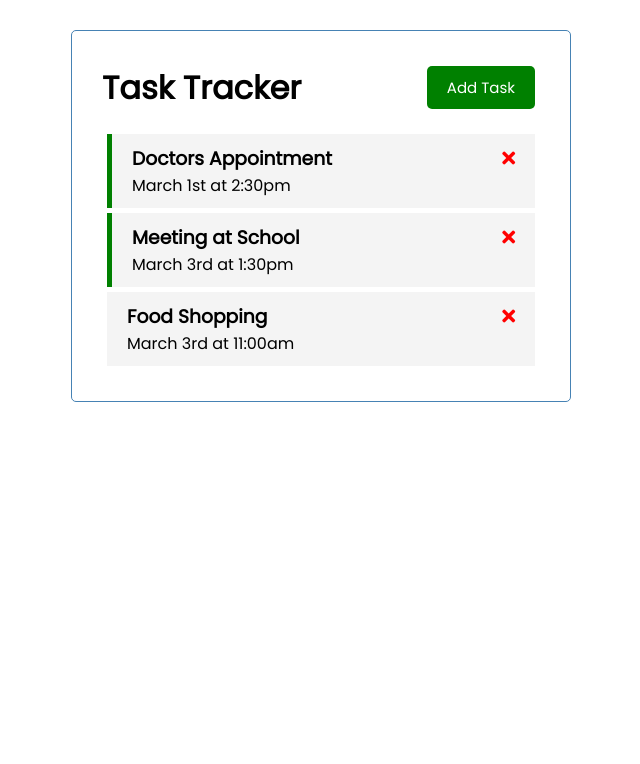
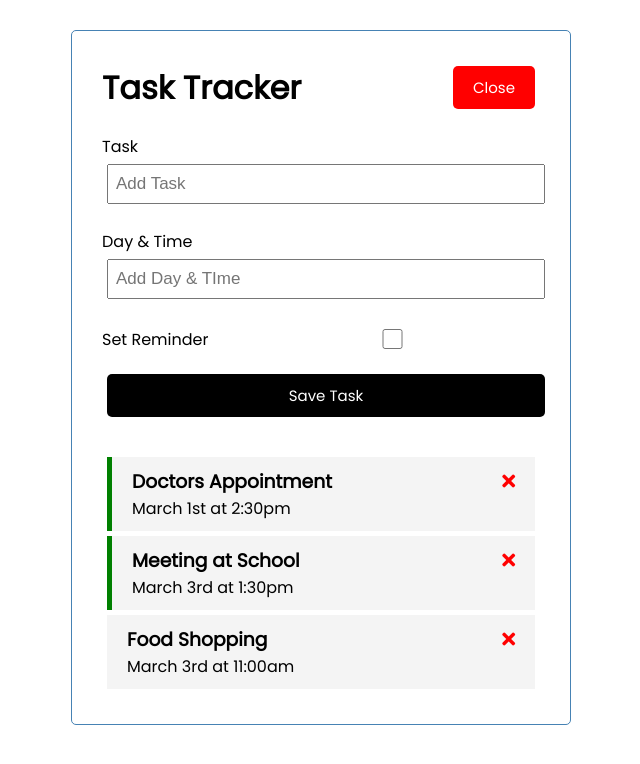
Before and after one commit to MiracleCorunus/vue-crash-2021, a Vue app: page / in a window 1280 px wide. Both pictures are taken after a click on the button "Add Task". Shown: the top 764 px of the page, without its empty margins (319-959 px from the left). Built offline with nearby package versions, Linux system fonts and the light colour scheme.

Commit message:
update features to project

```diff
--- a/src/App.vue
+++ b/src/App.vue
@@ -1,6 +1,10 @@
 <template>
   <div class="container">
-    <Header title="Task Tracker"/>
+    <Header @toggle-add-task="toggleAddTask" title="Task Tracker" :showAddTask="showAddTask"/>
+    <div v-show="showAddTask">
+      <AddTask @add-task="addTask"/>
+    </div>
+
     <Tasks @toggle-reminder="toggleReminder" @delete-task="deleteTask" :tasks="tasks"/>
   </div>
 </template>
@@ -8,19 +12,28 @@
 <script>
 import Header from './components/Header'
 import Tasks from './components/Tasks'
+import AddTask from './components/AddTask'
 
 export default {
   name: 'App',
   components: {
     Header,
     Tasks,
+    AddTask,
   },
   data() {
     return {
-      tasks: []
+      tasks: [],
+      showAddTask: false
     }
   },
   methods: {
+    toggleAddTask() {
+      this.showAddTask = !this.showAddTask
+    },
+    addTask(task) {
+      this.tasks = [...this.tasks, task]
+    },
     deleteTask(id) {
       if(confirm('Are you sure?')) {
         this.tasks = this.tasks.filter((task) => task.id !== id)
@@ -28,7 +41,7 @@
     },
     toggleReminder(id) {
       this.tasks = this.tasks.map((task) => task.id === id ? {...task, reminder: !task.reminder} : task)
-    }
+    },
   },
   created() {
     this.tasks = [
@@ -112,41 +125,6 @@
   width: 100%;
 }
 
-.add-form {
-  margin-bottom: 40px;
-}
-
-.form-control {
-  margin: 20px 0;
-}
-
-.form-control label {
-  display: block;
-}
-
-.form-control input {
-  width: 100%;
-  height: 40px;
-  margin: 5px;
-  padding: 3px 7px;
-  font-size: 17px;
-}
-
-.form-control-check {
-  display: flex;
-  align-items: center;
-  justify-content: space-between;
-}
-
-.form-control-check label {
-  flex: 1;
-}
-
-.form-control-check input {
-  flex: 2;
-  height: 20px;
-}
-
 footer {
   margin-top: 30px;
   text-align: center;
--- /dev/null
+++ b/src/components/AddTask.vue
@@ -0,0 +1,96 @@
+<template>
+    <form @submit="onSubmit" class="add-form">
+        <div class="form-control">
+            <label>Task</label>
+            <input type="text" v-model="text" name="text" placeholder="Add Task"/>
+        </div>
+        <div class="form-control">
+            <label>Day & Time</label>
+            <input
+                type="text"
+                name="day"
+                v-model="day"
+                placeholder="Add Day & TIme"
+            />
+        </div>
+        <div class="form-control form-control-check">
+            <label>Set Reminder</label>
+            <input type="checkbox" v-model="reminder" name="reminder"/>
+        </div>
+        <input type="submit" value="Save Task" class="btn btn-block"/>
+    </form>
+</template>
+
+<script>
+export default {
+    name: 'AddTask',
+    data() {
+        return {
+            text: '',
+            day: '',
+            reminder: false
+        }
+    },
+    methods: {
+        onSubmit(e) {
+            e.preventDefault()
+
+            if(!this.text)
+            {
+                alert('please add a task')
+                return
+            }
+
+            const newTask = {
+                id: Math.floor(Math.random() * 100000),
+                text: this.text,
+                day: this.day,
+                reminder: this.reminder
+            }
+
+            this.$emit('add-task', newTask)
+
+            this.text = ""
+            this.day = ""
+            this.reminder = false
+        }
+    }
+}
+</script>
+
+<style scoped>
+.add-form {
+  margin-bottom: 40px;
+}
+
+.form-control {
+  margin: 20px 0;
+}
+
+.form-control label {
+  display: block;
+}
+
+.form-control input {
+  width: 100%;
+  height: 40px;
+  margin: 5px;
+  padding: 3px 7px;
+  font-size: 17px;
+}
+
+.form-control-check {
+  display: flex;
+  align-items: center;
+  justify-content: space-between;
+}
+
+.form-control-check label {
+  flex: 1;
+}
+
+.form-control-check input {
+  flex: 2;
+  height: 20px;
+}
+</style>
--- a/src/components/Button.vue
+++ b/src/components/Button.vue
@@ -11,7 +11,7 @@
         },
         methods: {
             onClick() {
-                console.log('click');
+                this.$emit('btn-click')
             }
         }
     }
--- a/src/components/Header.vue
+++ b/src/components/Header.vue
@@ -1,22 +1,27 @@
 <template>
   <header>
-        <h1>{{title}}</h1>
-        <Button text="Add Task" color="green"/>
+    <h1>{{ title }}</h1>
+    <Button
+      @btn-click="$emit('toggle-add-task')"
+      :text="showAddTask ? 'Close' : 'Add Task'"
+      :color="showAddTask ? 'red' : 'green'"
+    />
   </header>
 </template>
 
 <script>
-import Button from './Button'
+import Button from "./Button";
 
 export default {
-    name: 'Header',
+  name: "Header",
   props: {
     title: String,
+    showAddTask: Boolean,
   },
   components: {
     Button,
-    }
-}
+  },
+};
 </script>
 
 <style scoped>
```
Lines whose indentation alone changed are shown as unchanged.
